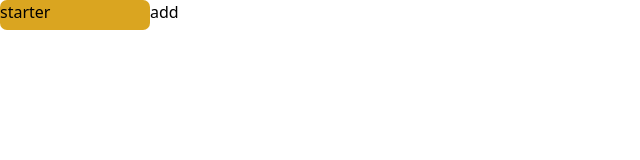
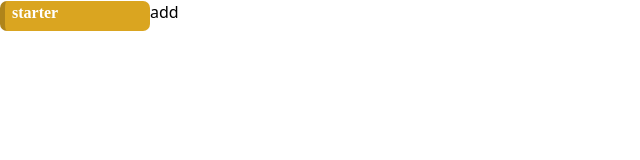
Before and after one commit to oerol/bubble, a React (Create React App) app: page / in a window 1280 px wide. Shown: the top 160 px of the page, without its empty margins (0-640 px from the left). Built offline with nearby package versions, Linux system fonts and the light colour scheme.

Commit message:
applied style to new text-boxes

```diff
--- a/src/App.css
+++ b/src/App.css
@@ -11,6 +11,12 @@
   background-color: burlywood;
   border-radius: 7px;
   margin-bottom: 3px;
+  box-sizing: border-box;
+  border-left: 5px solid rgba(0, 0, 0, 0.2);
+  color: white;
+  padding: 0px 7px;
+  font-family: "Proxima Nova Soft";
+  font-weight: 900;
 }
 
 .box:hover {
```
